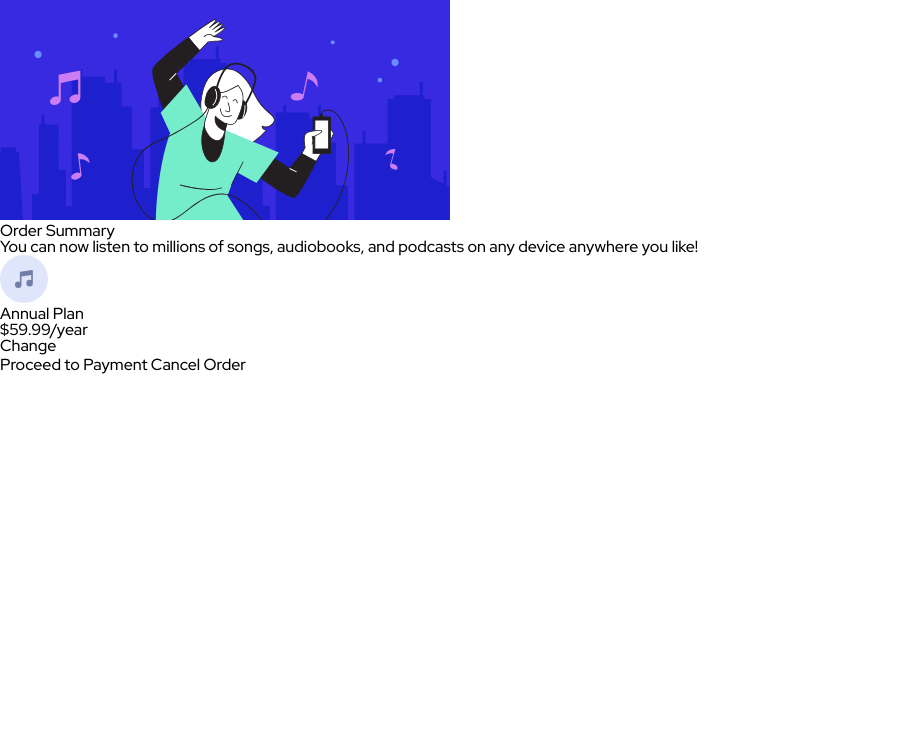
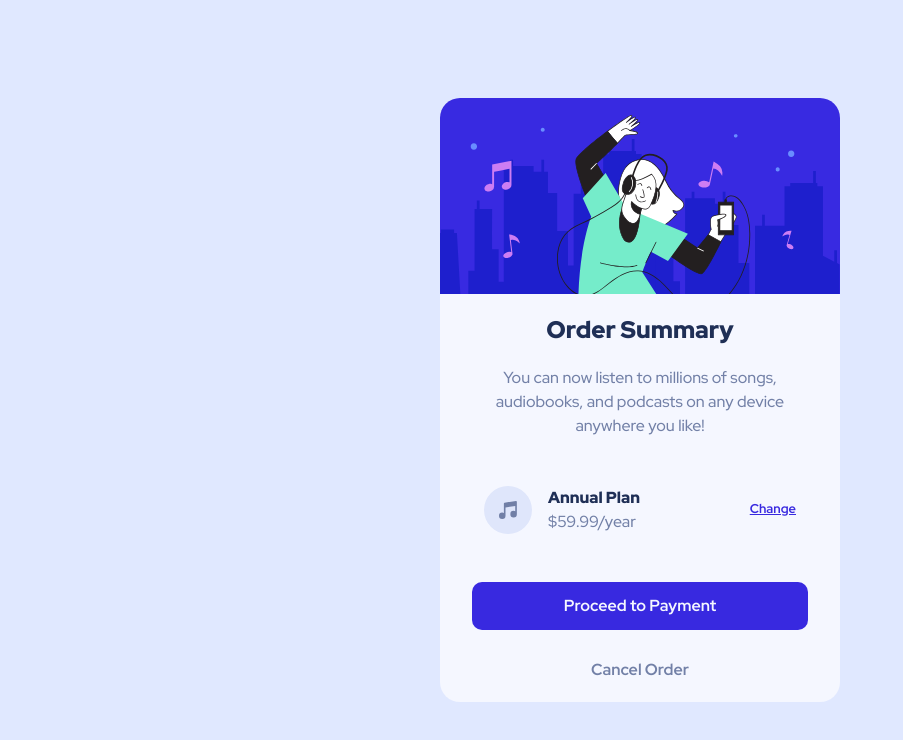
Before and after one commit to gustavorfernandes/order-summary-component, a plain HTML site: page index.html in a window 1280 px wide. Shown: the whole page, without its empty margins (0-903 px from the left). Drawn offline with Linux system fonts and the light colour scheme.

Commit message:
Improving project design

```diff
--- a/index.html
+++ b/index.html
@@ -14,22 +14,22 @@
   <title>Order summary card</title>
 </head>
 <body>
-  <main class="content">
-    <img src="src/images/illustration-hero.svg" alt="Illustration of person listening to music">
-    <section>
-      <h2>Order Summary</h2>
-      <p>You can now listen to millions of songs, audiobooks, and podcasts on any device anywhere you like!</p>
+  <main class="card">
+    <img src="src/images/illustration-hero.svg" alt="Illustration of person listening to music" class="card-image">
+    <section class="card__about">
+      <h2 class="card__about-title">Order Summary</h2>
+      <p class="card__about-text">You can now listen to millions of songs, audiobooks, and podcasts on any device anywhere you like!</p>
     </section>
-    <section>
+    <section class="card__price">
       <img src="src/images/icon-music.svg" alt="Musical note icon
-      ">
-      <h3>Annual Plan</h3>
-      <p>$59.99/year</p>
-      <a href="#">Change</a>
+      " class="card__price-icon">
+      <h3 class="card__price-title">Annual Plan</h3>
+      <p class="card__price-text">$59.99/year</p>
+      <a href="#" class="card__price-link">Change</a>
     </section>
-    <section>
-      <button>Proceed to Payment</button>
-      <a href="#">Cancel Order</a>
+    <section class="card__cta">
+      <button class="card__cta-button">Proceed to Payment</button>
+      <a href="#" class="card__cta-link">Cancel Order</a>
     </section>
   </main>
 </body>
--- a/src/css/global.css
+++ b/src/css/global.css
@@ -9,7 +9,10 @@
 
 body {
     font-family: var(--red-hat-display);
+    width: 100vw;
+    height: 100vh;
     display: flex;
     align-items: center;
     justify-items: center;
+    background-color: var(--pale-blue);
 }
--- a/src/css/main.css
+++ b/src/css/main.css
@@ -0,0 +1,110 @@
+.card {
+    margin: auto;
+    width: 90%;
+    max-width: 25rem;
+    display: flex;
+    flex-direction: column;
+    align-items: center;
+    border-radius: 20px;
+    background-color: var(--very-pale-blue);
+}
+
+.card-image {
+    width: 100%;
+    border-top-left-radius: 20px;
+    border-top-right-radius: 20px;
+}
+
+.card__about {
+    display: flex;
+    flex-direction: column;
+    padding: 1.5rem 2rem;
+    gap: 1.5rem;
+    box-sizing: border-box;
+    justify-content: center;
+    align-items: center;
+}
+
+.card__about-title {
+    font-weight: 900;
+    font-size: 1.5rem;
+    color: var(--dark-blue);
+}
+
+.card__about-text {
+    color: var(--desaturated-blue);
+    text-align: center;
+    line-height: 1.5;
+    font-weight: 500;
+}
+
+.card__price {
+    display: grid;
+    grid-template-columns: auto 1fr auto;
+    grid-template-rows: auto auto;
+    padding: 1.5rem 2.75rem;
+    width: 100%;
+    box-sizing: border-box;
+    align-items: center;
+}
+
+.card__price-icon {
+    grid-column: 1;
+    grid-row: 1 / span 2;
+}
+
+.card__price-title {
+    color: var(--dark-blue);
+    font-weight: 900;
+    grid-column: 2;
+    grid-row: 1;
+    box-sizing: border-box;
+    padding-left: 1rem;
+    font-size: 1rem;
+}
+
+.card__price-text {
+    color: var(--desaturated-blue);
+    font-size: 1rem;
+    grid-column: 2;
+    grid-row: 2;
+    box-sizing: border-box;
+    padding-left: 1rem;
+    font-weight: 500;
+}
+
+.card__price-link {
+    color: var(--bright-blue);
+    font-size: .8rem;
+    grid-column: 3;
+    grid-row: 1 / span 2;
+    text-decoration: underline;
+    box-sizing: border-box;
+    font-weight: 700;
+    justify-self: flex-end;
+}
+
+.card__cta {
+    display: flex;
+    flex-direction: column;
+    justify-content: center;
+    align-items: center;
+    gap: 2rem;
+    padding: 1.5rem 2rem;
+    box-sizing: border-box;
+    width: 100%;
+}
+
+.card__cta-button {
+    background-color: var(--bright-blue);
+    width: 100%;
+    color: var(--very-pale-blue);
+    border-radius: 10px;
+    font-weight: 700;
+    height: 3rem;
+}
+
+.card__cta-link {
+    color: var(--desaturated-blue);
+    font-weight: 700;
+}
```
